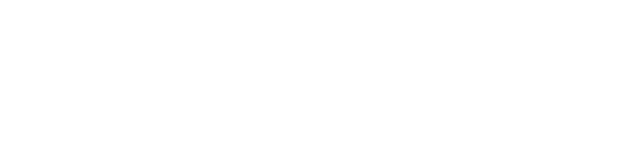
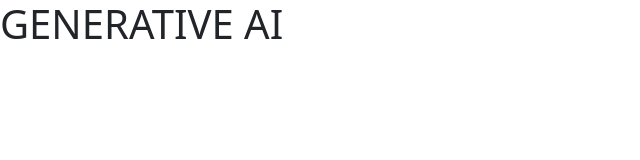
Before and after one commit to rendaun/CSDC100-Pre_Finals-Sacriz, a plain HTML site: page project-root/index.html in a window 1280 px wide. Shown: the whole page, without its empty margins (0-640 px from the left). Drawn offline with nearby package versions, Linux system fonts and the light colour scheme.

Commit message:
Update index.html
Created a header for the body.

```diff
--- a/project-root/index.html
+++ b/project-root/index.html
@@ -7,6 +7,6 @@
     <link href="https://cdn.jsdelivr.net/npm/bootstrap@5.3.8/dist/css/bootstrap.min.css" rel="stylesheet" integrity="sha384-sRIl4kxILFvY47J16cr9ZwB07vP4J8+LH7qKQnuqkuIAvNWLzeN8tE5YBujZqJLB" crossorigin="anonymous">
 </head>
 <body>
-
+    <h1>GENERATIVE AI</h1>
 </body>
 </html>
```
